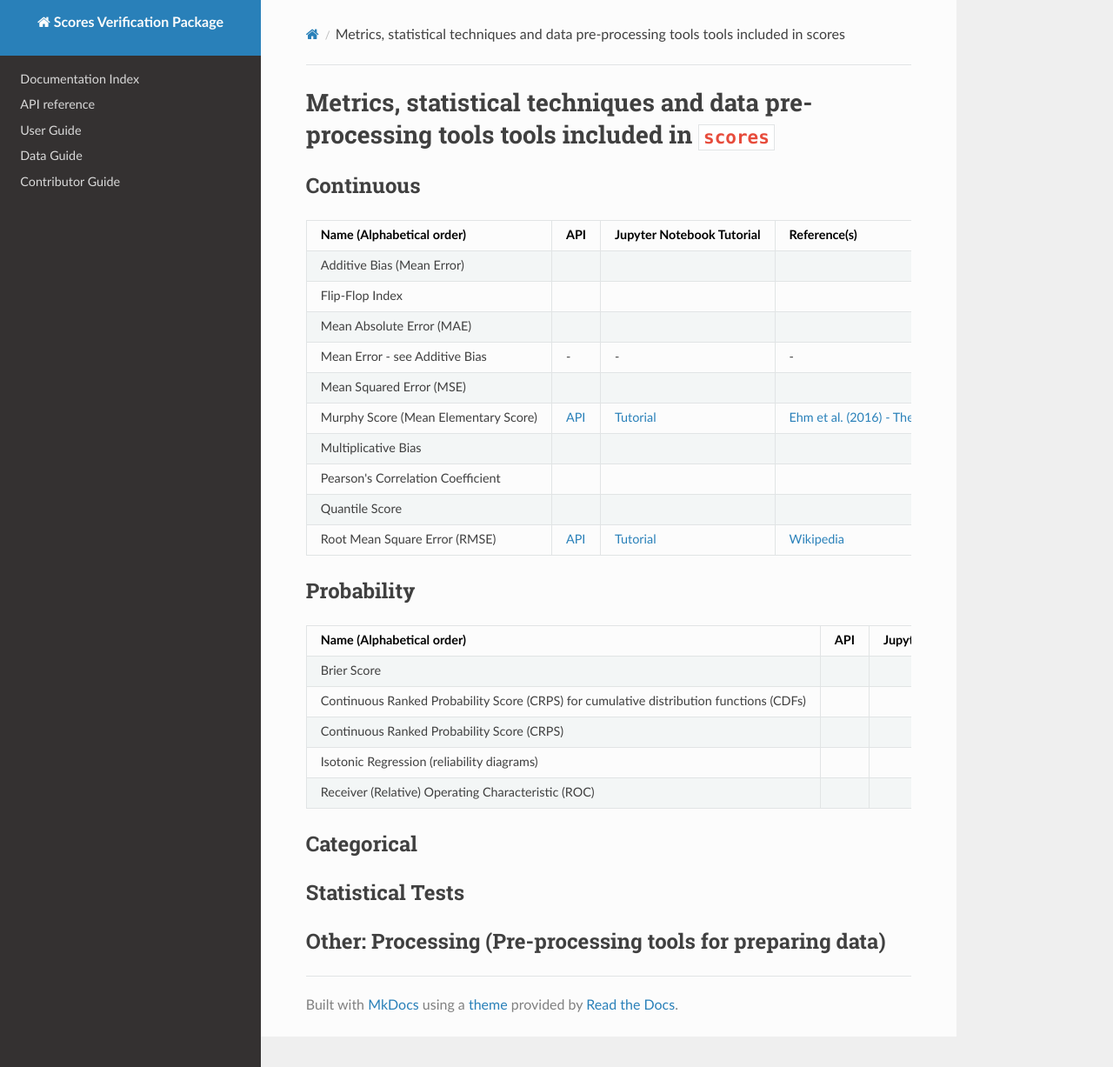
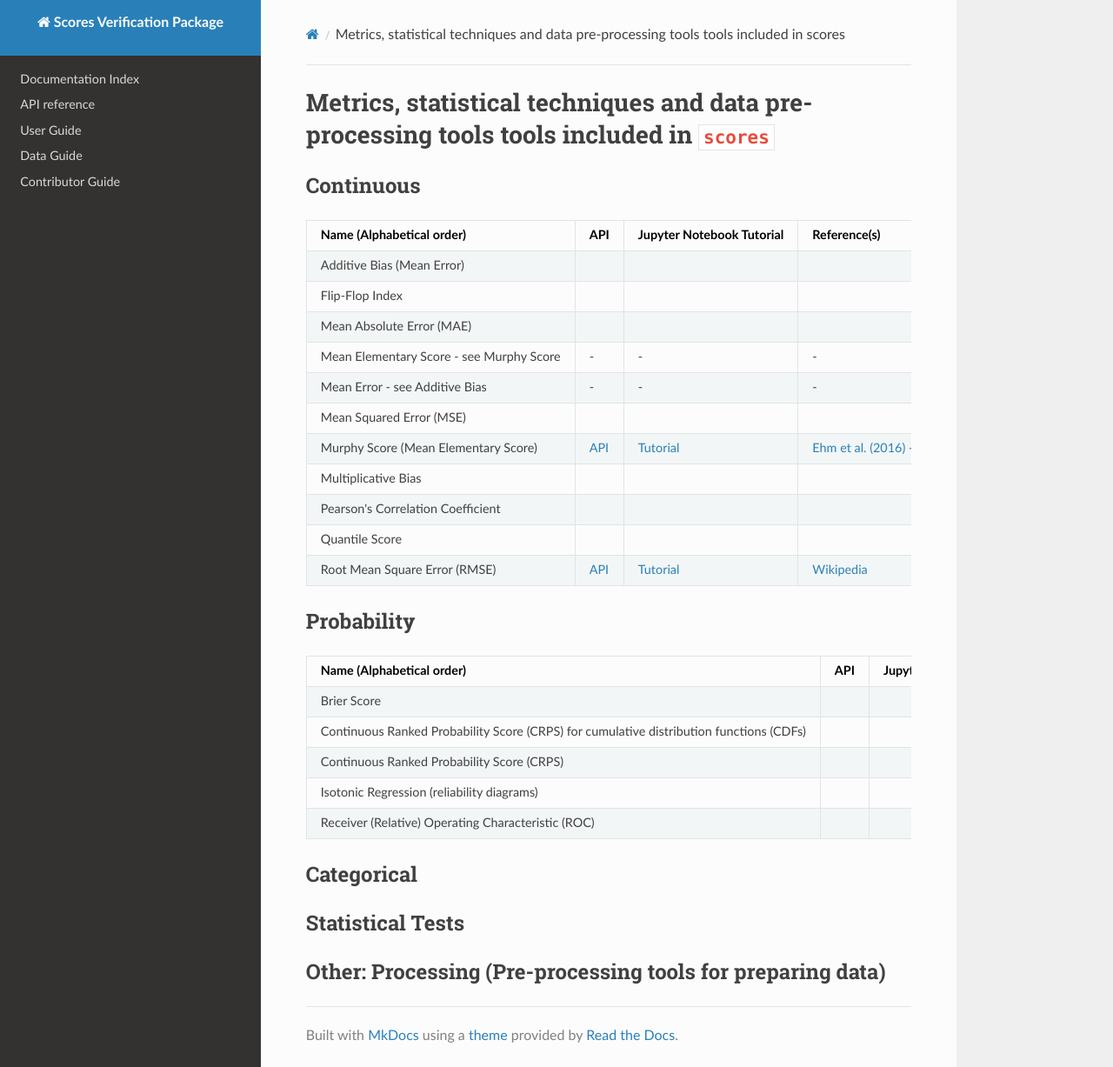
Before and after one commit to nci/scores, an MkDocs documentation site: the page built from docs/included.md, in a window 1280 px wide and 1227 px high. Shown: the whole window at 87% size. Built offline with MkDocs 1.6.1, drawn with Linux system fonts in a browser that asks for light colours; nearby versions of some CDN libraries.

Commit message:
Update included.md
Added Row for Mean Elementary Score

Signed-off-by: Steph-Chong <168800785+Steph-Chong@users.noreply.github.com>

```diff
--- a/docs/included.md
+++ b/docs/included.md
@@ -7,6 +7,7 @@
 | Additive Bias (Mean Error)        |               |                           |              |
 | Flip-Flop Index                   |               |                           |              |
 | Mean Absolute Error (MAE)         |               |                           |              |
+| Mean Elementary Score - see Murphy Score |   -    |         -                 |       -      |
 | Mean Error - see Additive Bias    |      -        |               -           |       -      |
 | Mean Squared Error (MSE)          |               |                           |              |
 | Murphy Score (Mean Elementary Score) | [API](https://scores.readthedocs.io/en/latest/api.html#scores.continuous.murphy_score) | [Tutorial](https://scores.readthedocs.io/en/latest/tutorials/Murphy_Diagrams.html) | [Ehm et al. (2016) - Theorem 1](https://www.jstor.org/stable/24775351); [Taggart (2022) - Theorem 5.3](https://doi.org/10.1214/21-ejs1957) |
```
